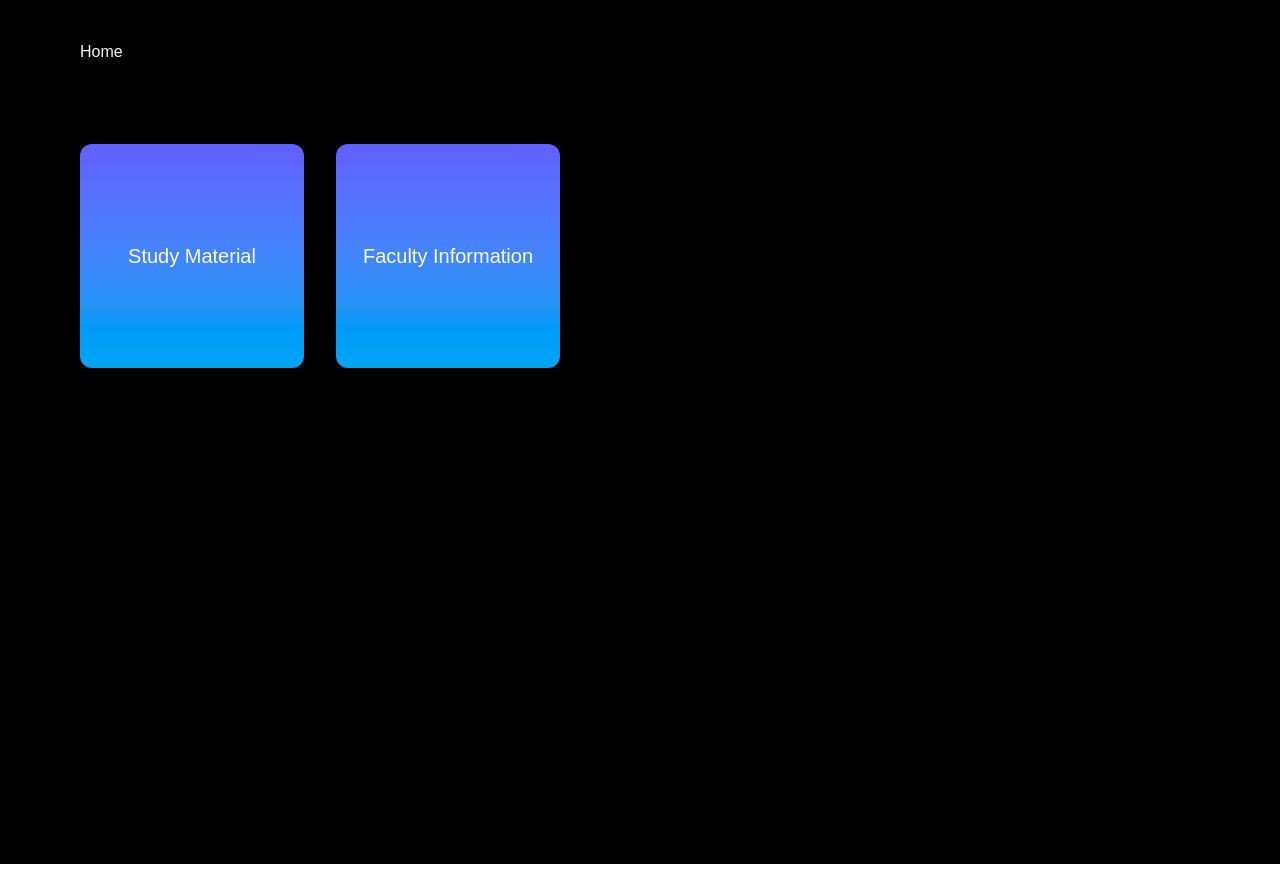
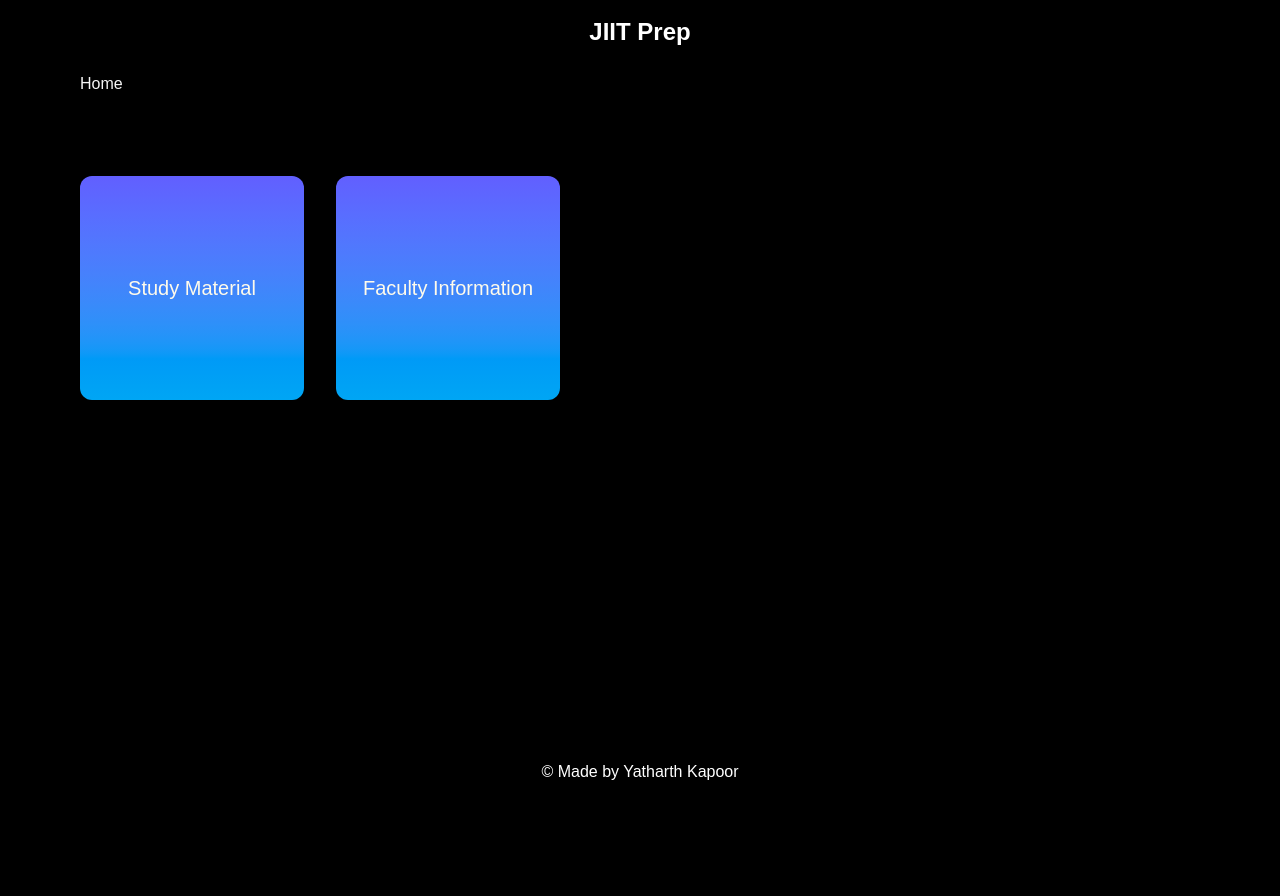
Before and after one commit to Yatharth51/Jiit-Study-Material, a React (Vite) app: page / in a window 1280 px wide. Before the commit the page ends 864 px from the top, so only its background shows below. Built offline with nearby package versions, Linux system fonts and the light colour scheme.

Commit message:
added header and footer

```diff
--- a/src/App.tsx
+++ b/src/App.tsx
@@ -9,13 +9,19 @@ import { SemesterMainPage } from './pages/SemesterPages/SemesterMainPage';
 import { FacultyInfo } from "./pages/FacultyInfo";
 import { SubjectPage } from './pages/SemesterPages/SubjectPage';
 import { Breadcrumb } from './components/BreadCrumb';
+import { Footer } from './components/Footer';
+import { Header } from './components/Header';
 
 function App() {
 
   return (
+    <div className='flex flex-col max-h-screen min-h-screen'>
+
+
     <BrowserRouter>
     <SpeedInsights/>
     <Analytics/>
+    <Header/>
     <Breadcrumb/>
     <Routes>
       <Route path="/" element={<HomePage />} />
@@ -26,9 +32,10 @@ function App() {
       <Route path="/StudyMaterial/Semester/:semesterId" element={<SemesterMainPage />} />
       <Route path="/StudyMaterial/Semester/:semesterId/:subject" element={<SubjectPage />} />
     </Routes>
+    <Footer/>
   </BrowserRouter>
 
-
+  </div>
   )
 }
 
--- a/src/components/Background.tsx
+++ b/src/components/Background.tsx
@@ -1,7 +1,8 @@
 import { ReactElement } from "react";
 
+
 export function Background({children}:{children : ReactElement}){
-    return (<div className="min-h-screen min-w-screen bg-black ">
+    return (<div className="min-h-screen min-w-auto bg-black ">
         {children}
     </div>)
 }
--- a/src/components/BreadCrumb.tsx
+++ b/src/components/BreadCrumb.tsx
@@ -5,7 +5,7 @@ export function Breadcrumb() {
   const pathnames = location.pathname.split("/").filter((x) => x);
 
   return (
-    <div className="breadcrum bg-black pl-20 pt-10 hover:underline">
+    <div className="breadcrum bg-black pl-20 pt-10 hover:underline mt-8 pr-10">
       <Link to="/">Home</Link>
       {pathnames.map((name, index) => {
         const routeTo = `/${pathnames.slice(0, index + 1).join("/")}`;
--- /dev/null
+++ b/src/components/Footer.tsx
@@ -0,0 +1,8 @@
+
+export function Footer() {
+    return (
+      <div className="w-full bg-black text-white p-4 text-center fixed bottom-0">
+        © Made by Yatharth Kapoor
+      </div>
+    );
+  }
--- /dev/null
+++ b/src/components/Header.tsx
@@ -0,0 +1,7 @@
+export function Header() {
+    return (
+        <header className="w-full bg-black text-white py-4 px-8 fixed top-0 left-0 right-0 shadow-md z-50">
+            <h1 className="text-2xl font-bold text-center">JIIT Prep</h1>
+        </header>
+    );
+}
```
